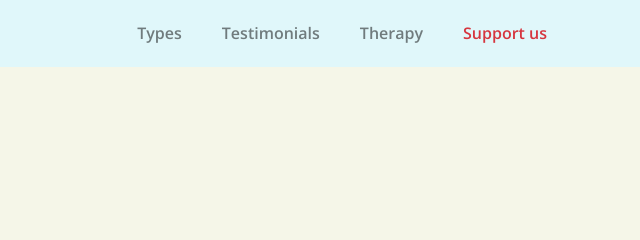
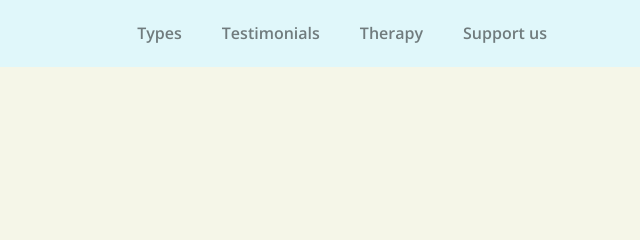
Before and after one commit to Joliroob/opdracht_fobiewebsite, a plain HTML site: page index.html in a window 1280 px wide. Shown: the top 240 px of the page, 640-1280 px from the left. Drawn offline with nearby package versions, Linux system fonts and the light colour scheme.

Commit message:
rood wegdoen

```diff
--- a/index.html
+++ b/index.html
@@ -37,7 +37,7 @@
                     <a class="nav-item nav-link" href="types.html">Types<span class="sr-only">(current)</span></a>
                     <a class="nav-item nav-link" href="testimonial.html">Testimonials</a>
                     <a class="nav-item nav-link" href="therapy.html">Therapy</a>
-                    <a class="nav-item nav-item-red nav-link" style="color:#D6363F" href="support.html">Support us</a>
+                    <a class="nav-item nav-link" href="support.html">Support us</a>
                 </div>
             </div>
         </div>
```
Also changed, not shown: support.html (+1 -1 lines), testimonial.html (+1 -1 lines), therapy.html (+1 -1 lines), types.html (+1 -1 lines).
